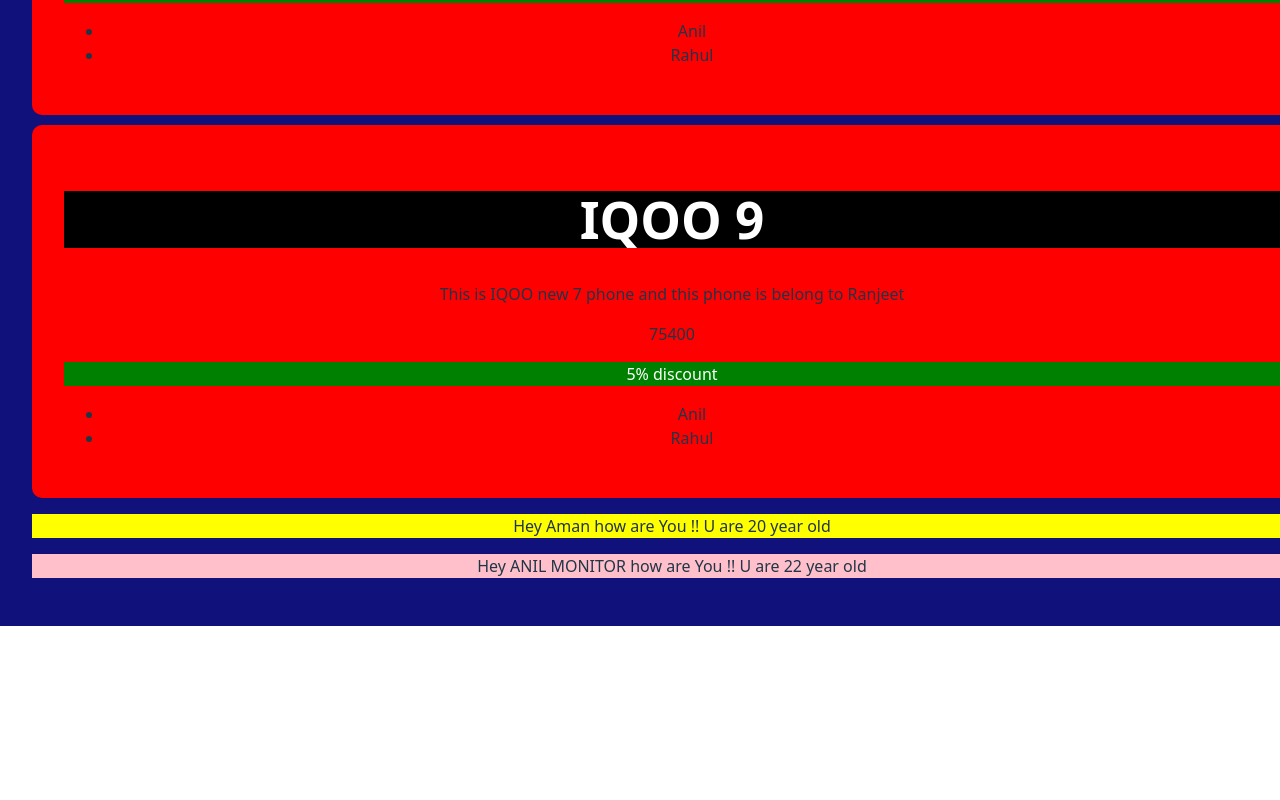
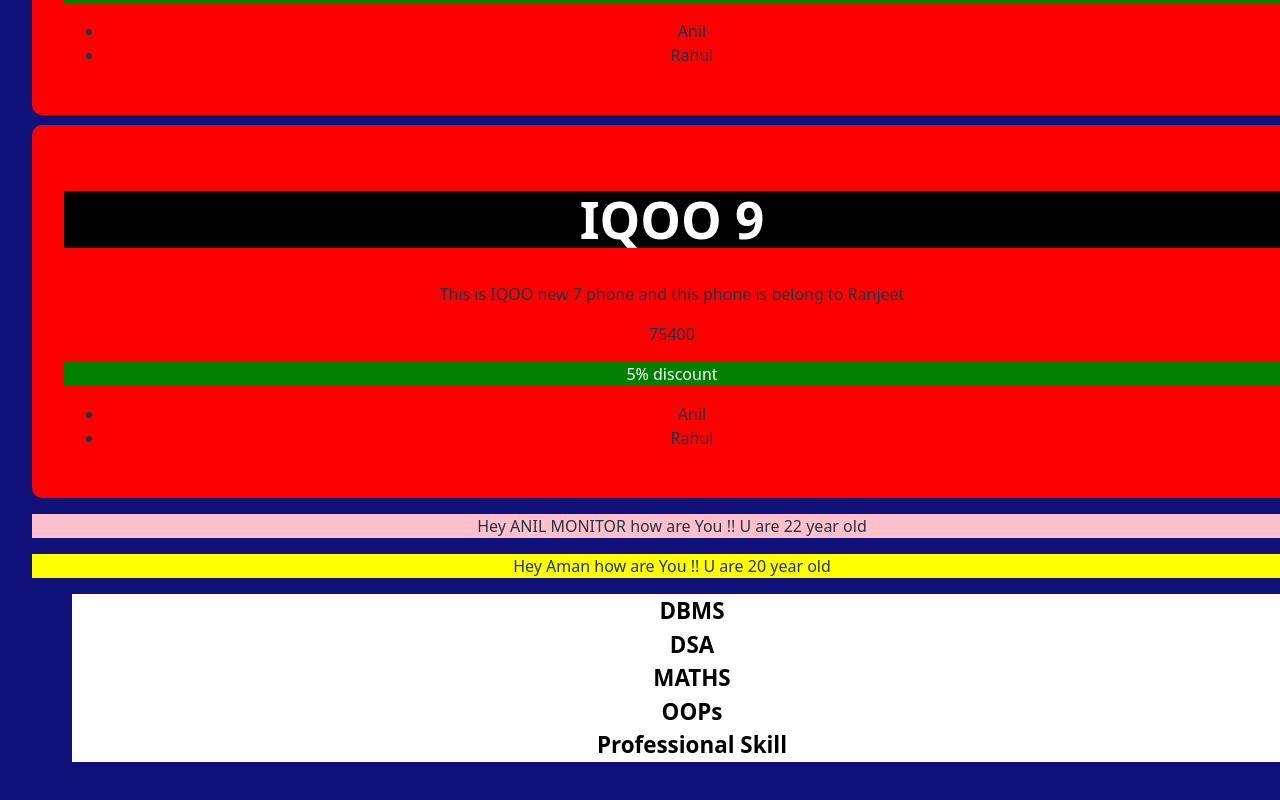
Before and after one commit to anilmonitor/viteTest, a React (Vite) app: page / in a window 1280 px wide. Shown: the part 3345-4145 px from the top of the page. Before the commit the page ends 3971 px from the top, so only its background shows below. Built offline with nearby package versions, Linux system fonts and the light colour scheme.

Commit message:
Pass array to SayHello

```diff
--- a/src/App.jsx
+++ b/src/App.jsx
@@ -20,8 +20,9 @@
       <Aman />
       <Members />
       <Card />
-      <SayHello BgColor="yellow" age={20} userName="Aman" />
-      <SayHello BgColor="pink" age={22} userName="ANIL MONITOR" />
+          <SayHello BgColor="pink" age={22} userName="ANIL MONITOR" />
+      <SayHello BgColor="yellow" age={20} userName="Aman" sub={["DBMS", "DSA", "MATHS", "OOPs", "Professional Skill"]}/>
+
 
     </div>
   );
--- /dev/null
+++ b/src/components/hello/SayHello.css
@@ -0,0 +1,7 @@
+.sub{
+    background-color: white;
+    color: black ;
+    font-size: 1.4rem;
+    font-weight: 900;
+    list-style: none;
+}
--- a/src/components/hello/SayHello.jsx
+++ b/src/components/hello/SayHello.jsx
@@ -1,7 +1,22 @@
-let SayHello = ({ BgColor, userName, age }) => {
+
+import "./SayHello.css"
+let SayHello = ({ BgColor, userName, age, sub }) => {
     return (
         <>
             <p style={{ backgroundColor: BgColor }}>Hey {userName} how are You !! U are {age} year old</p>
+
+
+
+
+              {sub && (
+                <ul >
+                    {sub.map((single, index) => (
+                        <li className="sub" key={index}>{single}</li>
+                    ))}
+                </ul>
+            )}
+
+
         </>
     );
 };
```
